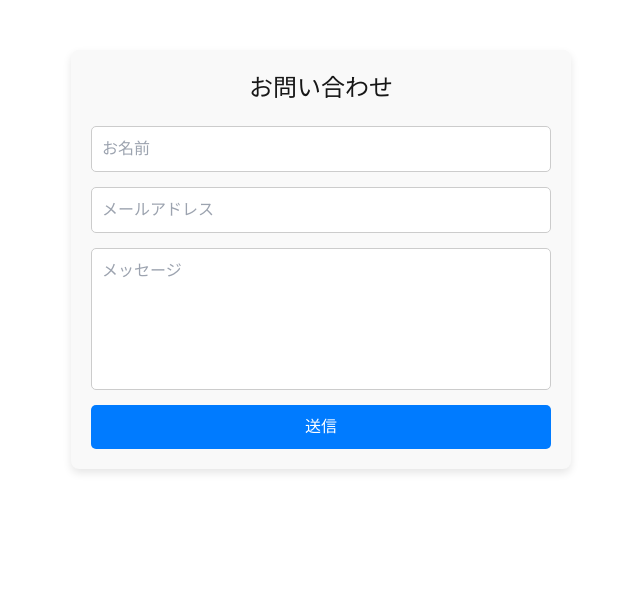
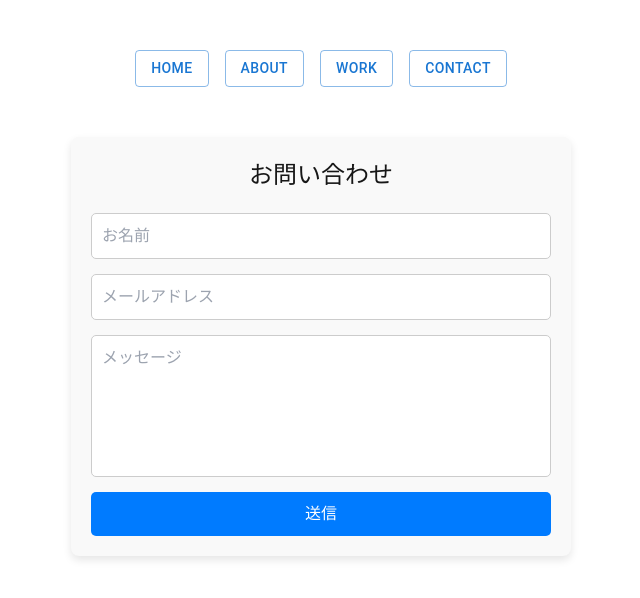
Before and after one commit to yoheihe/study, a Next.js app: page /contact in a window 1280 px wide. Shown: the top 598 px of the page, without its empty margins (319-959 px from the left). Built offline with nearby package versions, Linux system fonts and the light colour scheme.

Commit message:
コンタクトページ修正

```diff
--- a/src/app/contact/page.js
+++ b/src/app/contact/page.js
@@ -1,5 +1,8 @@
 "use client"
 import { useState } from "react"
+
+//コンポーネント使用
+import ButtonGroup from "../../../components/ButtonGroup";
 
 const Contact = () => {
     const [name, setName] = useState("")
@@ -29,6 +32,9 @@ const Contact = () => {
     }
 
     return (
+        <main className="main-global">
+            <ButtonGroup />
+
             <div className="contact-container">
                 <h1 className="contact-title">お問い合わせ</h1>
                 <form className="contact-form" onSubmit={handleSubmit}>
@@ -56,6 +62,7 @@ const Contact = () => {
                     <button type="submit" className="contact-button">送信</button>
                 </form>
             </div>
+        </main>
     )
 }
 
--- a/src/app/globals.css
+++ b/src/app/globals.css
@@ -120,6 +120,7 @@ img {
 /* コンタクトページ */
 .contact-container {
   max-width: 500px;
+  width: 90%;
   margin: 50px auto;
   padding: 20px;
   text-align: center;
@@ -142,6 +143,7 @@ img {
 .contact-form input,
 .contact-form textarea {
   width: 100%;
+  max-width: 100%;
   padding: 10px;
   border: 1px solid #ccc;
   border-radius: 5px;
```
Lines whose indentation alone changed are shown as unchanged.
